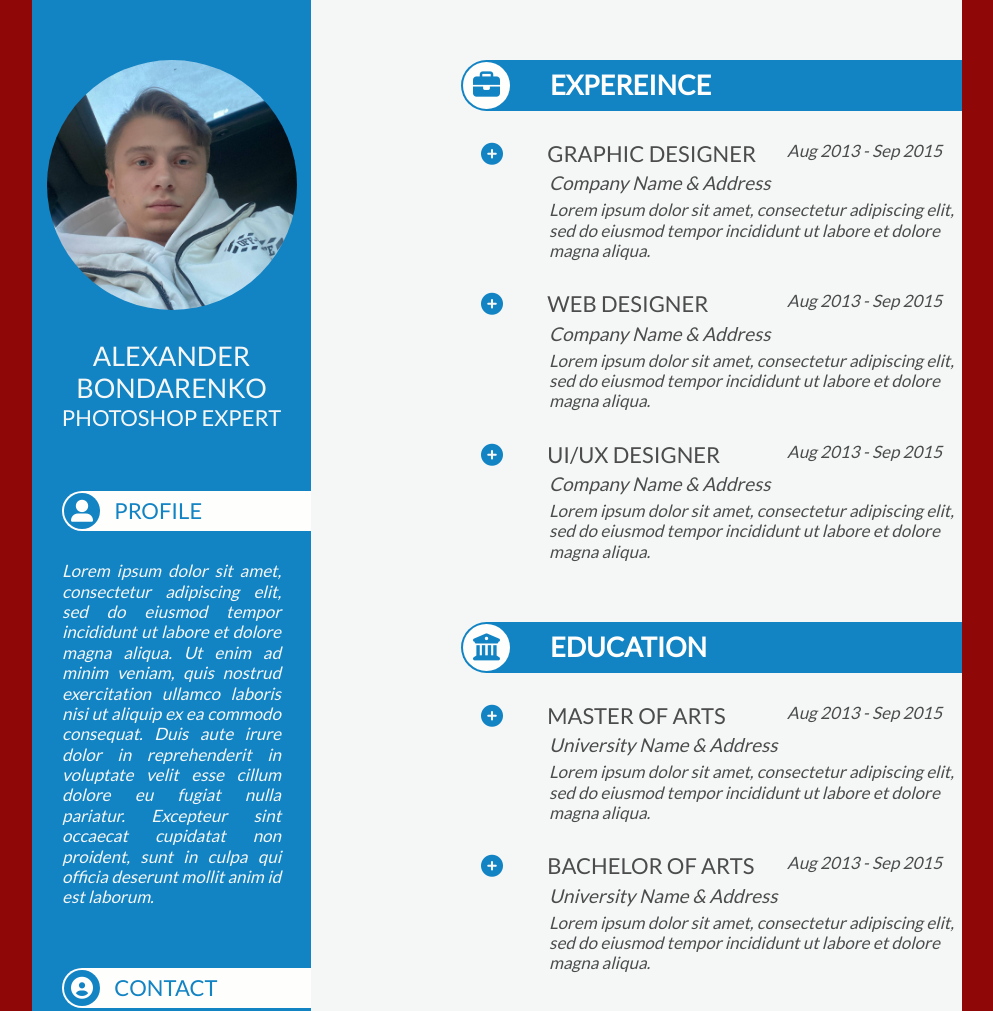
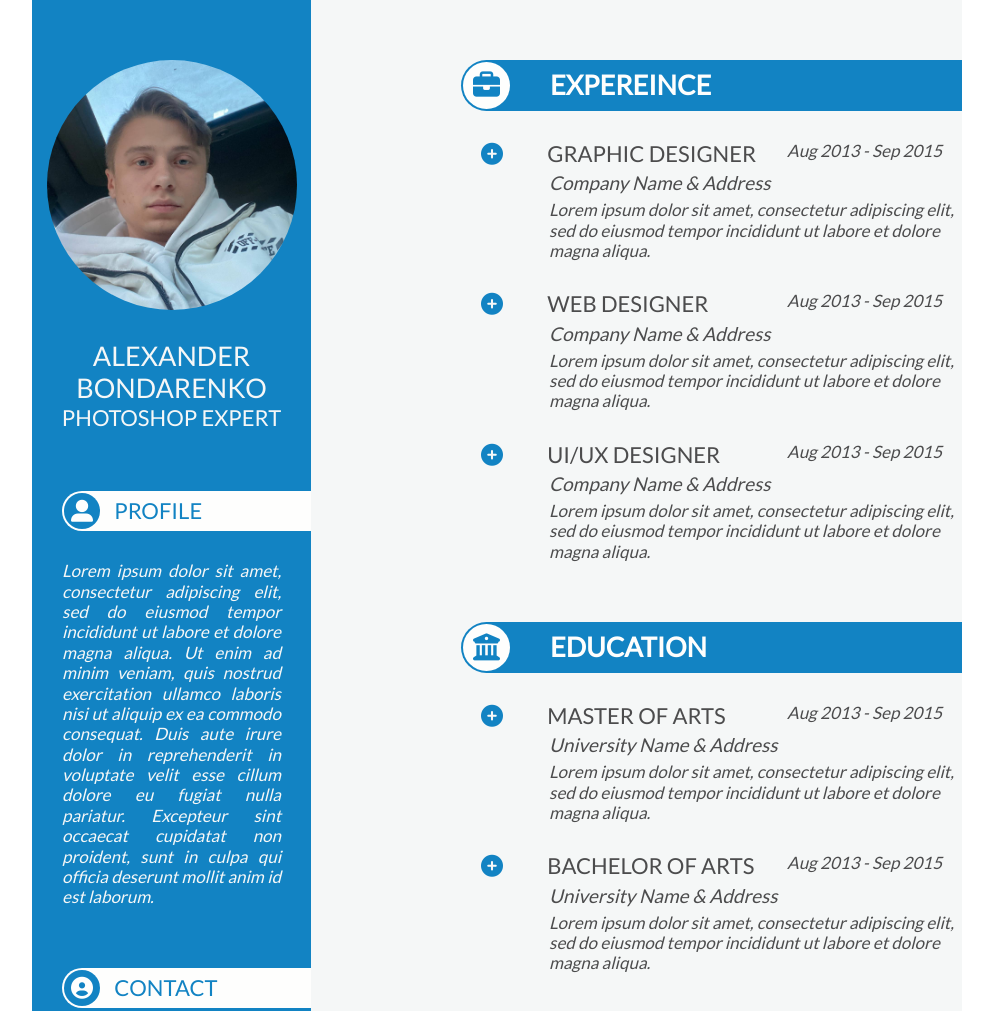
Before and after one commit to LLlkolniKK/Resume, a plain HTML site: page index.html in a window 1280 px wide. Shown: the top 1011 px of the page, without its empty margins (143-1136 px from the left). Drawn offline with Linux system fonts and the light colour scheme.

Commit message:
update resume

```diff
--- a/css/main.css
+++ b/css/main.css
@@ -3,7 +3,7 @@ body {
    padding: 0;
    width: 75%;
    font-family: 'Lato', sans-serif;
-   background: rgb(144, 7, 7);
+   background: #fff;
    line-height: 1.2;
    overflow-x: hidden;
 }
```
